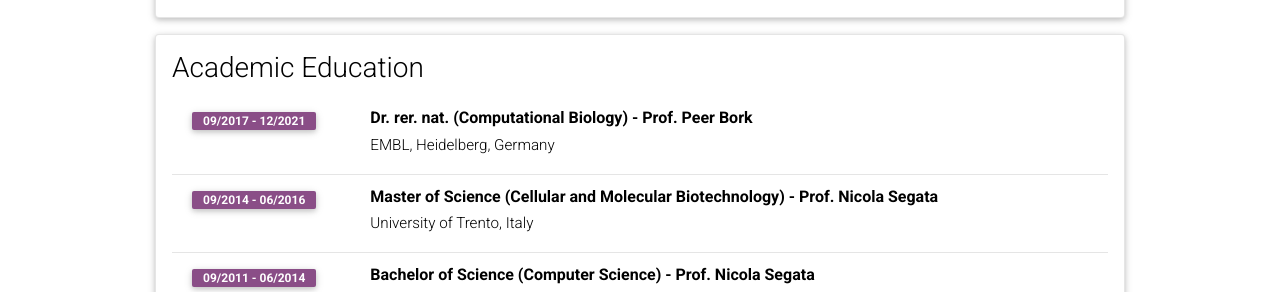
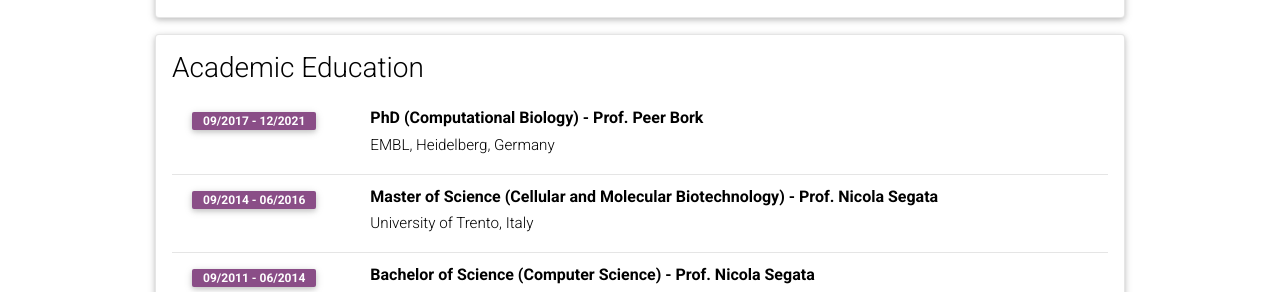
Before and after one commit to pamelaferretti/pamelaferretti.github.io, a Jekyll site: the page built from _pages/cv.md, in a window 1280 px wide and 900 px high, scrolled down 345 px. Shown: the part 152-444 px from the top of the window. Built offline with Jekyll 4.4.1, drawn with Linux system fonts in a browser that asks for light colours; comment, search, counter and statistics services are not loaded; a style sheet for code colours, icons or effects is not loaded.

Commit message:
Update cv.yml

```diff
--- a/_data/cv.yml
+++ b/_data/cv.yml
@@ -14,7 +14,7 @@
 - title: Academic Education
   type: time_table
   contents:
-    - title: Dr. rer. nat. (Computational Biology) - Prof. Peer Bork
+    - title: PhD (Computational Biology) - Prof. Peer Bork
       institution: EMBL, Heidelberg, Germany
       year: 09/2017 - 12/2021
     - title: Master of Science (Cellular and Molecular Biotechnology) - Prof. Nicola Segata
```
